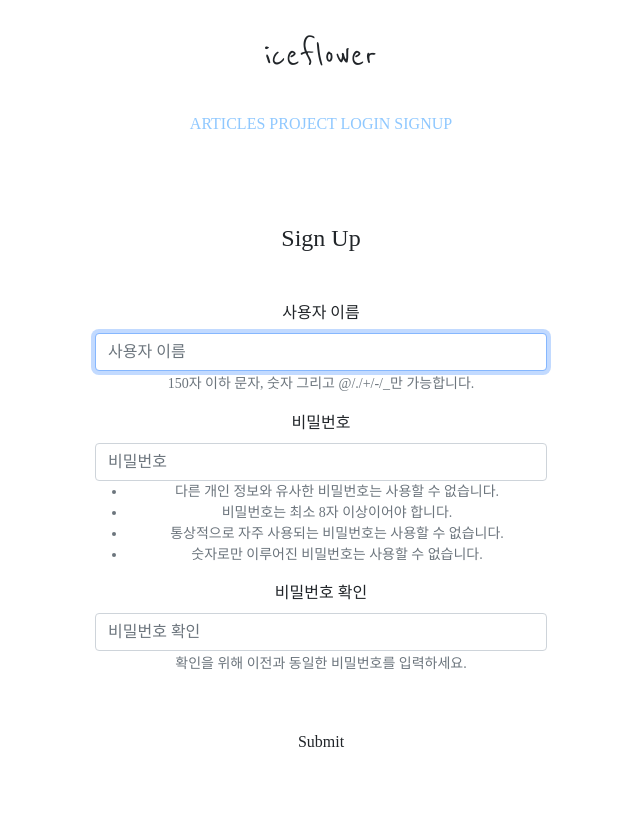
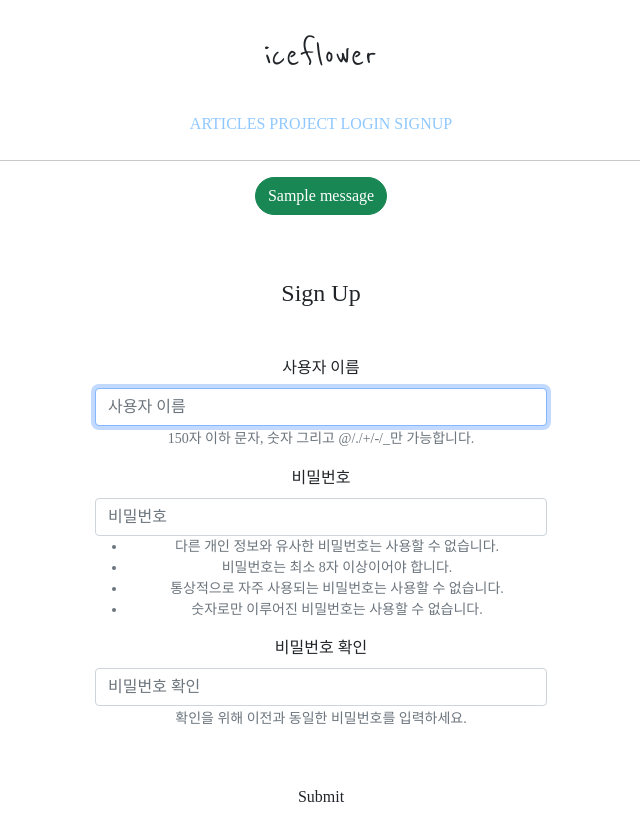
Before and after one commit to hyoung2/2_hihi, a Django app: page /accounts/create/ in a window 1280 px wide. Shown: the top 815 px of the page, without its empty margins (319-959 px from the left). Run offline with Django 3.2, Linux system fonts and the light colour scheme; tables that the repository leaves empty hold one stand-in row (values such as "Sample post"); one stand-in notice (Sample message) is shown; parts of the project's set-up code (start-up, migrations or seed data) failed here and were passed over; some libraries are stand-ins or nearby versions; some web fonts are replaced.

Commit message:
8.25 commit 1

```diff
--- a/home/settings.py
+++ b/home/settings.py
@@ -61,6 +61,10 @@ INSTALLED_APPS = [
     'subscribeapp',
     'likeapp',
 ]
+from django.contrib.messages import constants as messages
+MESSAGE_TAGS = {
+    messages.ERROR: 'outline-danger',
+}
 
 MIDDLEWARE = [
     'django.middleware.security.SecurityMiddleware',
--- a/likeapp/views.py
+++ b/likeapp/views.py
@@ -1,3 +1,4 @@
+from django.contrib import messages
 from django.http import HttpResponseRedirect
 from django.shortcuts import render
 
@@ -18,13 +19,18 @@ class LikeArticleView(RedirectView):
                                                 article=article)
 
         if like_record.exists():
+            # 좋아요 반영X
+            messages.add_message(request, messages.ERROR, '좋아요는 한번만 가능합니다.')
             return HttpResponseRedirect(reverse('articleapp:detail',
                                                 kwargs={'pk':kwargs['article_pk']}))
         else:
+            # 좋아요 반영 O
             LikeRecord(user=user, article=article).save()
 
         article.like += 1
         article.save()
+
+        messages.add_message(request, messages.SUCCESS, '좋아요가 반영됐습니다.')
         return super().get(request, *args, **kwargs)
 
     def get_redirect_url(self, *args, **kwargs):
--- a/templates/base.html
+++ b/templates/base.html
@@ -7,6 +7,16 @@
 
 {% include 'header.html' %}
 
+<hr>
+
+{% for message in messages %}
+    <div class="text-center">
+        <div class="btn btn-{{ message.tags }} rounded-pill">
+            {{ message }}
+        </div>
+    </div>
+{% endfor %}
+
 {% block content %}
 {% endblock %}
 
```
